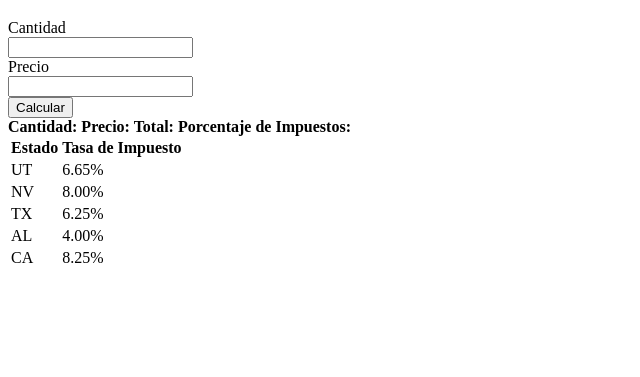
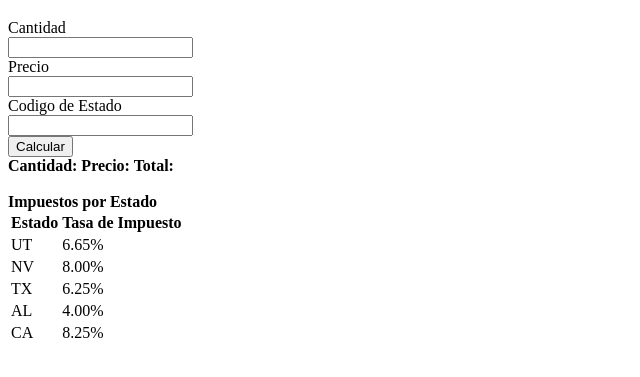
Before and after one commit to WilderZambrana/Totalizador, a website built with Parcel: page index.html in a window 1280 px wide. Shown: the part 61-438 px from the top of the page, without its empty margins (0-640 px from the left). Built offline with nearby package versions, Linux system fonts and the light colour scheme.

Commit message:
Ingresar codigo de estado y mostrar en alert

```diff
--- a/index.html
+++ b/index.html
@@ -11,14 +11,17 @@
         <input type="number" id="cantidad-input" /><br />
         <label for="precio-input">Precio</label><br />
         <input type="number" id="precio-input" /><br />
+        <label for="estado-input">Codigo de Estado</label><br />
+        <input type="text" id="estado-input" /><br />
+
 
         <input type="submit" value="Calcular" />
     </form>
     <label><strong>Cantidad: </strong><label id="cantidad"></label></label>
     <label><strong>Precio: </strong><label id="precio"></label></label>
     <label><strong>Total: </strong><label id="total"></label></label>
-
-    <label><strong>Porcentaje de Impuestos: </strong></label><br>
+    <br><br>
+    <label><strong>Impuestos por Estado </strong></label><br>
     <table>
         <tr>
             <th>Estado</th>
--- a/src/totalizador.js
+++ b/src/totalizador.js
@@ -1,11 +1,13 @@
 const cantidad = document.querySelector("#cantidad-input");
 const precio = document.querySelector("#precio-input");
+const estado=document.querySelector("#estado-input");
 const form = document.querySelector("#totalizador-form");
 
 
 form.addEventListener("submit", (event)=>{
     event.preventDefault();
     let res= precioTotal(cantidad.value,precio.value)
+    alert("Codigo de estado: "+estado.value);
     //alert("Cantidad: "+cantidad.value+"\n"+"Precio: "+precio.value+"\n"+"PrecioTotal: "+res);
     document.getElementById('cantidad').innerHTML = cantidad.value;
     document.getElementById('precio').innerHTML = precio.value;
```
